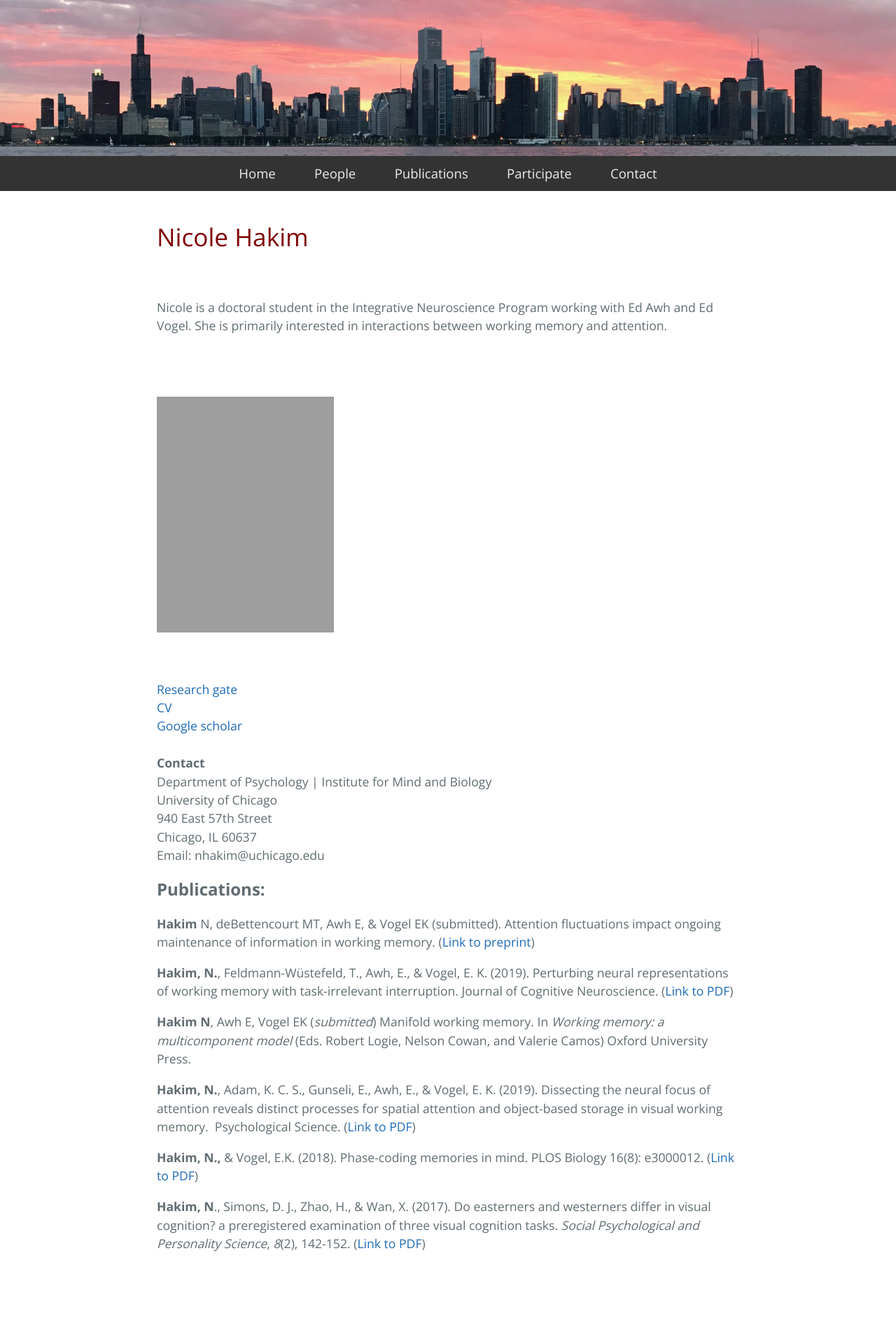
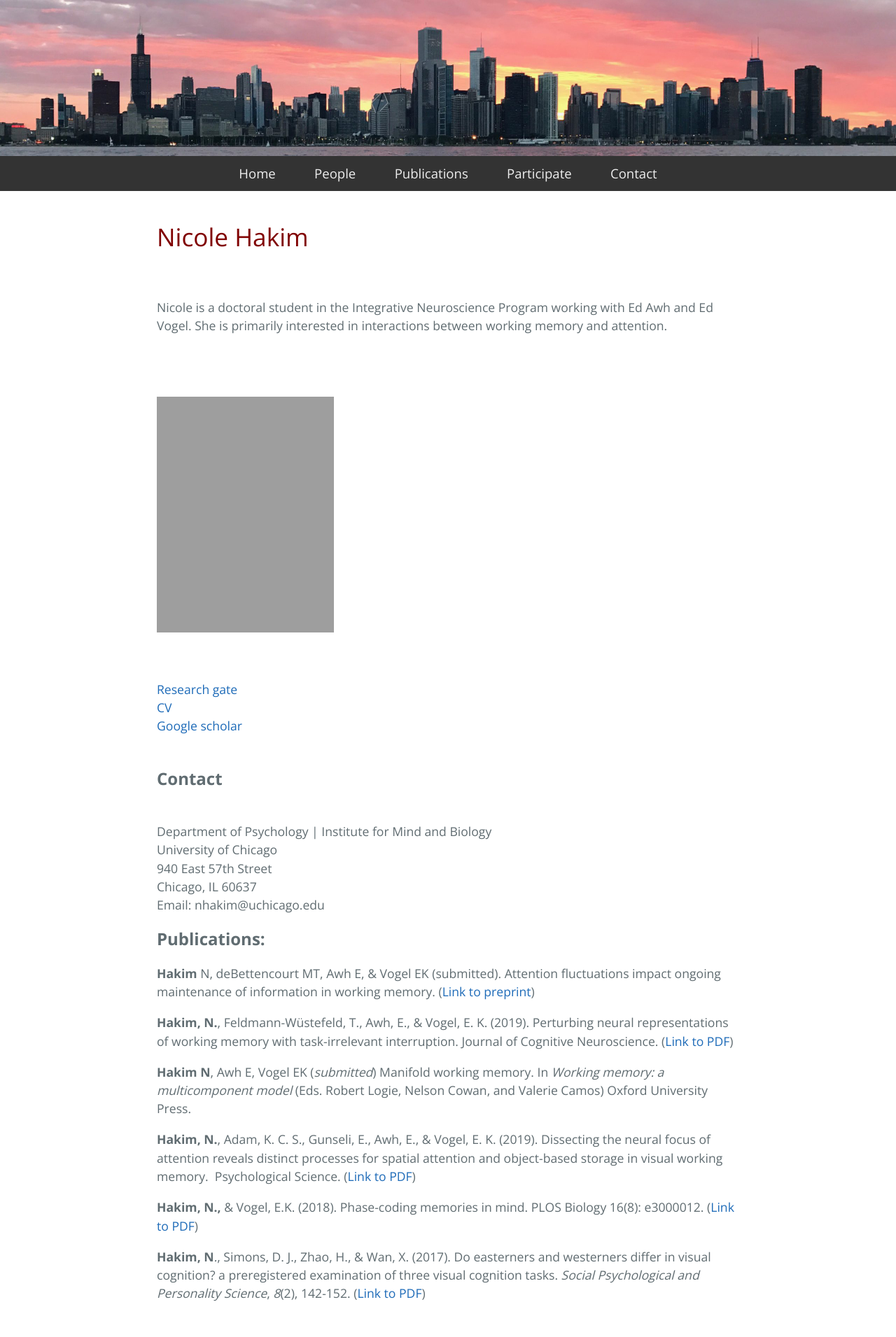
Before and after one commit to AwhVogelLab/awhvogellab.github.io, a Jekyll site: the page built from hakim.md, in a window 1280 px wide. Shown: the whole page at 70% size. Built offline with Jekyll 4.4.1, drawn with Linux system fonts in a browser that asks for light colours; our own code applies the rules of GitHub Pages for plain Markdown files; before the commit the page ends 1840 px from its top, so only the background shows below that; grey boxes are pictures that could not be loaded.

Commit message:
Update hakim.md

```diff
--- a/hakim.md
+++ b/hakim.md
@@ -22,7 +22,7 @@ Nicole is a doctoral student in the Integrative Neuroscience Program working wit
 <a href="https://scholar.google.com/citations?user=0YNa8scAAAAJ&hl=en&oi=ao">Google scholar</a>
 <br>
 <br>
-<strong>Contact</strong>
+<font size="5"><strong>Contact</strong></font>
 <br>
 Department of Psychology | Institute for Mind and Biology
 <br>
```
